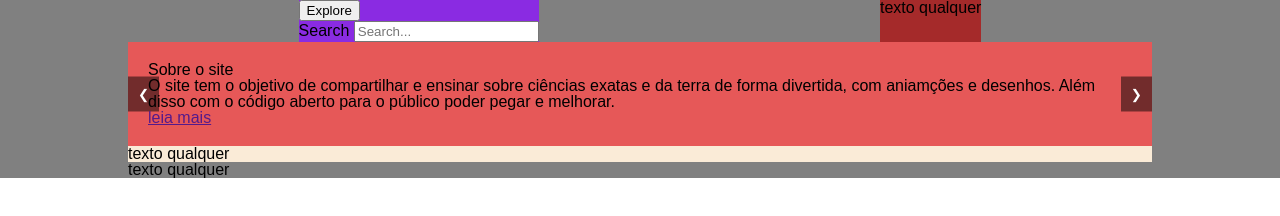
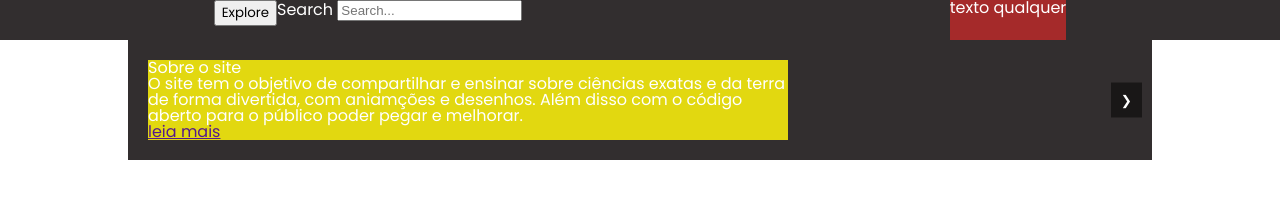
Before and after one commit to ItaloMiguel/PhysicalOnLecture, a plain HTML site: page index.html in a window 1280 px wide. Drawn offline with Linux system fonts and the light colour scheme.

Commit message:
O prevBtn está sumindo quando troco o backgound pelo js

```diff
--- a/css/carousel.css
+++ b/css/carousel.css
@@ -29,9 +29,11 @@
 }
 
 .prevBtn {
-    left: 0;
+    left: 10px;
+
 }
 
 .nextBtn {
-    right: 0;
+    right: 10px;
+
 }
--- a/css/style.css
+++ b/css/style.css
@@ -1,4 +1,9 @@
+@import url('https://fonts.googleapis.com/css2?family=Poppins:ital,wght@0,100;0,200;0,300;0,400;0,500;0,600;0,700;0,800;0,900;1,100;1,200;1,300;1,400;1,500;1,600;1,700;1,800;1,900&display=swap');
+
 .container {
+    /* Coisas gerais sobre os textos */
+    font-family: "Poppins", sans-serif;
+    color: white;
 
     /* Centralizar todas divs */
     width: 100vw;
@@ -8,21 +13,23 @@
     align-items: center;
 
     /* Coloração */
-    background-color: gray;
-}
-
-.main-header, .main-container, .main-footer, .presentation-banner {
-    width: 80vw;
 }
 
 .main-header {
     display: flex;
+
+    width: 100vw;
+    height: 5vh;
+
     justify-content: space-around;
+    background-color: #322e2f;
 }
 
 .header-left {
-    background-color: blueviolet;
+    display: flex;
     justify-content: space-between;
+
+
 }
 
 .header-right {
@@ -30,9 +37,25 @@
 }
 
 .presentation-banner {
-    background-color: antiquewhite;
+    width: 80vw;
+    overflow: hidden;
+
+}
+
+.carousel-container {
+
+}
+
+.carousel-slides {
+    align-items: center;
+    background-color: #322e2f;
+
+}
+
+.carousel-slideBox {
+    width: 50vw;
 }
 
 .main-container {
-    background-color: antiquewhite;
+    background-color: white;
 }
--- a/index.html
+++ b/index.html
@@ -37,7 +37,9 @@
         <div class="presentation-banner">
             <div class="carousel-container" id="carousel-container">
                 <button class="prevBtn" id="prevBtn">&#10094;</button>
-                <div class="carousel-slides" id="carousel-slides"></div>
+                <div class="carousel-slides" id="carousel-slides">
+                    <div class="carousel-slideBox"></div>
+                </div>
                 <button class="nextBtn" id="nextBtn">&#10095;</button>
             </div>
         </div>
--- a/js/carousel/carousel.js
+++ b/js/carousel/carousel.js
@@ -3,9 +3,9 @@ import setupNavigation from "./navigation.js";
 
 export default document.addEventListener('DOMContentLoaded', function () {
     const slidesData = [
-        { title: 'Sobre o site', text: 'O site tem o objetivo de compartilhar e ensinar sobre ciências exatas e da terra de forma divertida, com aniamções e desenhos. Além disso com o código aberto para o público poder pegar e melhorar.', link: '' },
-        { title: 'O que é código aberto?', text: 'Código aberto é um jeito de produzir software sem fins lucrativos que permite a qualquer pessoa modificar e compartilhar. Para mais detalhes acesse essa página ', link: 'https://pt.wikipedia.org/wiki/Software_de_c%C3%B3digo_aberto' },
-        { title: 'Como acho o código do projeto?', text: 'Código do software disponível nesse', link: '' }
+        { title: 'Sobre o site', text: 'O site tem o objetivo de compartilhar e ensinar sobre ciências exatas e da terra de forma divertida, com aniamções e desenhos. Além disso com o código aberto para o público poder pegar e melhorar.', link: '', backgroundColor: 'rgb(226, 216, 16)' },
+        { title: 'O que é código aberto?', text: 'Código aberto é um jeito de produzir software sem fins lucrativos que permite a qualquer pessoa modificar e compartilhar. Para mais detalhes acesse essa página ', link: 'https://pt.wikipedia.org/wiki/Software_de_c%C3%B3digo_aberto', backgroundColor: 'rgb(217, 19, 138)' },
+        { title: 'Como acho o código do projeto?', text: 'Código do software disponível nesse', link: '', backgroundColor: 'rgb(18, 164, 217)'}
     ];
     const container = document.getElementById('carousel-slides');
 
@@ -16,6 +16,7 @@ export default document.addEventListener('DOMContentLoaded', function () {
 
     const slides = document.querySelectorAll('.carousel-slide');
     const prevButton = document.getElementById('prevBtn');
+    prevButton.textContent = `&#10094;`;
     const nextButton = document.getElementById('nextBtn');
 
     setupNavigation(prevButton, nextButton, container, slides);
--- a/js/carousel/slideFactory.js
+++ b/js/carousel/slideFactory.js
@@ -1,6 +1,11 @@
 export default function createSlide(slideData) {
     const slide = document.createElement('div');
     slide.classList.add('carousel-slide');
+
+    // Se remover essa div, o botão de volta some.
+    const slideBox = document.createElement('div');
+    slideBox.classList.add('carousel-slideBox');
+    slideBox.style.backgroundColor = slideData.backgroundColor
 
     const title = document.createElement('h2');
     title.textContent = slideData.title;
@@ -13,9 +18,11 @@ export default function createSlide(slideData) {
     link.textContent = 'leia mais';
     link.target = '_blank';
 
-    slide.appendChild(title);
-    slide.appendChild(text);
-    slide.appendChild(link);
+    slideBox.appendChild(title);
+    slideBox.appendChild(text);
+    slideBox.appendChild(link);
+
+    slide.appendChild(slideBox);
 
     return slide;
 }
```
